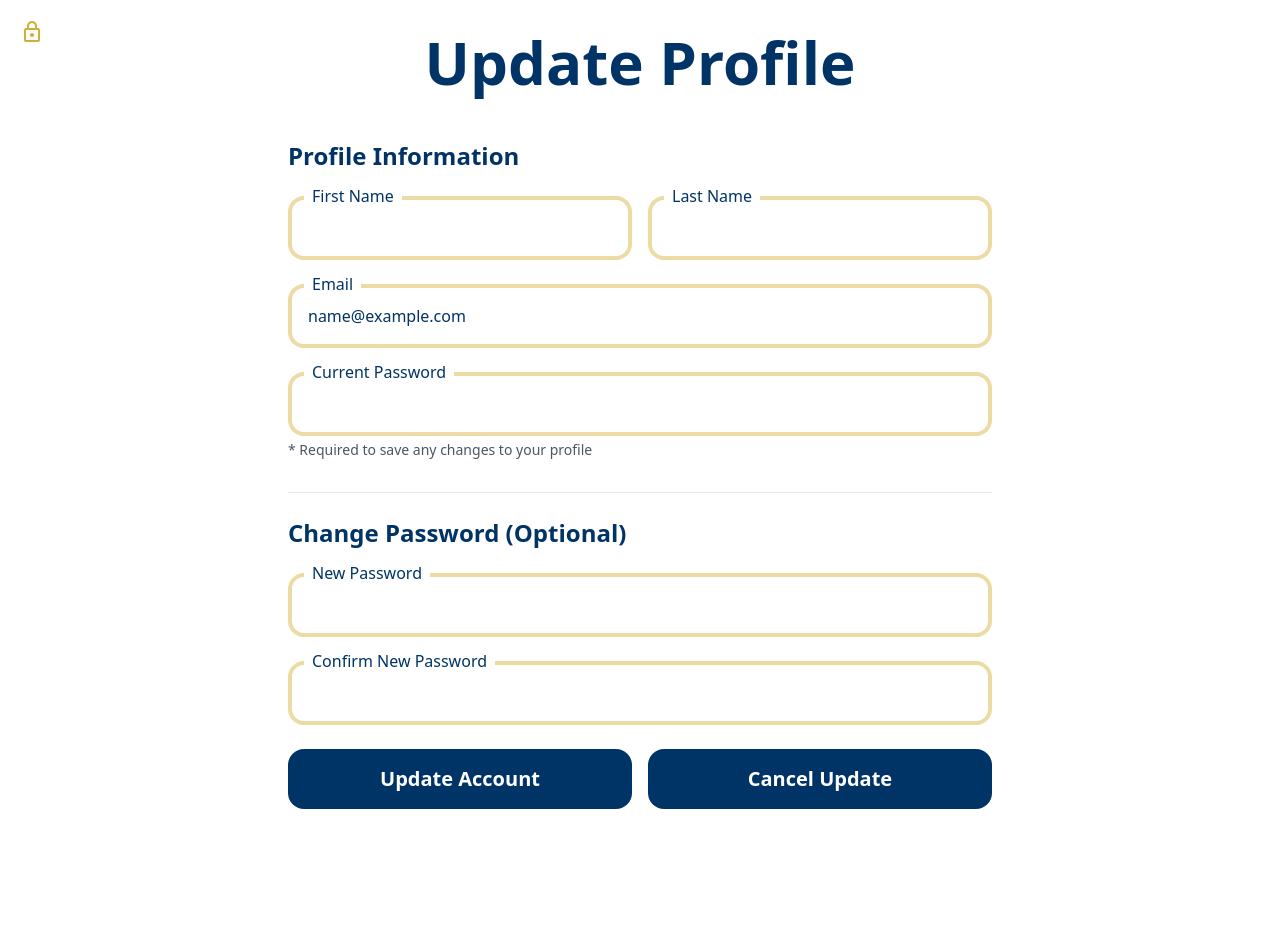
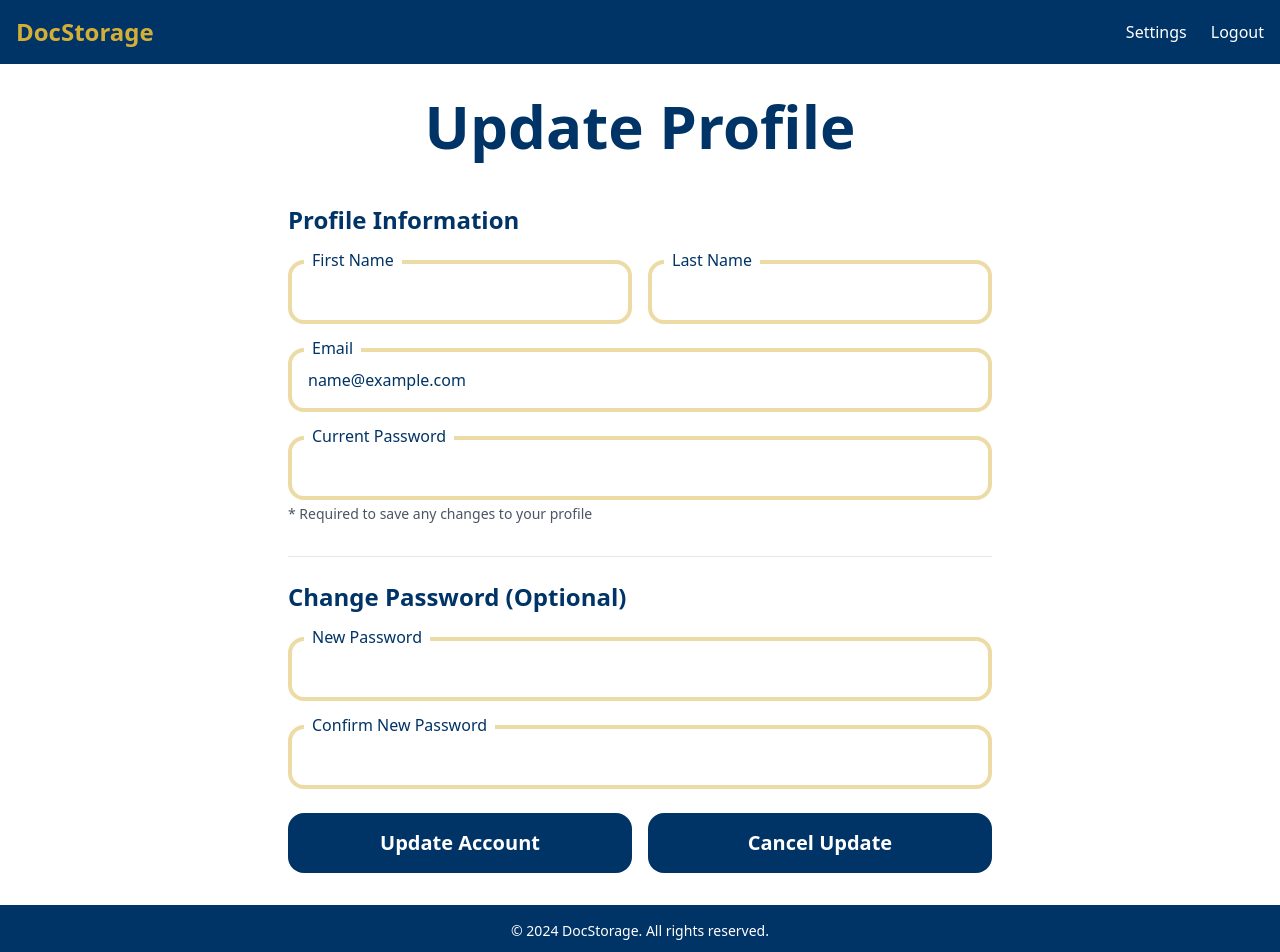
Before and after one commit to acheampe/DocStorage, a Next.js app in the folder frontend/: page /settings in a window 1280 px wide. Shown: the top 952 px of the page. Before the commit the page ends 841 px from the top, so only its background shows below. Built offline with nearby package versions, Linux system fonts and the light colour scheme; sample sign-in values are in the browser's storage.

Commit message:
Added top and bottom borders

```diff
--- a/frontend/src/app/dashboard/page.tsx
+++ b/frontend/src/app/dashboard/page.tsx
@@ -2,7 +2,8 @@
 import React, { useEffect, useState } from 'react'
 import { useRouter } from 'next/navigation'
 import Link from 'next/link'
-import LockIcon from '@/components/LockIcon'
+import Footer from '@/components/Footer'
+// import LockIcon from '@/components/LockIcon'
 
 interface User {
   user_id: number;
@@ -39,7 +40,7 @@ export default function Dashboard() {
   };
 
   return (
-    <div className="min-h-screen bg-white">
+    <div className="min-h-screen flex flex-col bg-white">
       {/* Navigation Bar */}
       <nav className="bg-navy p-4">
         <div className="container mx-auto flex justify-between items-center">
@@ -66,7 +67,7 @@ export default function Dashboard() {
       </nav>
 
       {/* Main Content */}
-      <main className="container mx-auto p-8">
+      <main className="flex-grow container mx-auto p-8">
         <div className="flex justify-between items-center mb-8">
           <h1 className="text-4xl font-bold text-navy">
             Welcome, {user?.first_name}!
@@ -163,6 +164,7 @@ export default function Dashboard() {
           )}
         </section>
       </main>
+      <Footer />
     </div>
   );
 }
--- a/frontend/src/app/settings/page.tsx
+++ b/frontend/src/app/settings/page.tsx
@@ -1,7 +1,9 @@
 'use client'
 import React, { useState, useEffect } from 'react'
 import { useRouter } from 'next/navigation'
-import LockIcon from '@/components/LockIcon'
+import Link from 'next/link'
+import Footer from '@/components/Footer'
+// import LockIcon from '@/components/LockIcon'
 
 interface User {
   user_id: number;
@@ -12,6 +14,7 @@ interface User {
 
 export default function Settings() {
   const router = useRouter();
+  const [user, setUser] = useState<User | null>(null);
   const [showConfirmModal, setShowConfirmModal] = useState(false);
   const [showSuccessModal, setShowSuccessModal] = useState(false);
   const [formData, setFormData] = useState({
@@ -24,13 +27,19 @@ export default function Settings() {
   });
   const [error, setError] = useState('');
 
+  const handleLogout = () => {
+    localStorage.clear();
+    router.push('/login');
+  };
+
   useEffect(() => {
     const userData = localStorage.getItem('user');
     if (!userData) {
       router.push('/login');
       return;
     }
-    const user = JSON.parse(userData);
+    const user: User = JSON.parse(userData);
+    setUser(user);
     setFormData(prev => ({
       ...prev,
       first_name: user.first_name,
@@ -88,9 +97,34 @@ export default function Settings() {
   };
 
   return (
-    <div className="flex min-h-screen justify-center items-center">
-      <LockIcon />
-      <div className="w-full max-w-3xl mx-auto p-8">
+    <div className="min-h-screen flex flex-col bg-white">
+      {/* Navigation Bar */}
+      <nav className="bg-navy p-4">
+        <div className="container mx-auto flex justify-between items-center">
+          <Link href="/dashboard" className="text-gold text-2xl font-bold" title="Return to dashboard home">
+            DocStorage
+          </Link>
+          <div className="flex items-center gap-6">
+            <Link
+              href="/settings"
+              className="text-white hover:text-gold transition-colors"
+              title="Update your profile information and password"
+            >
+              Settings
+            </Link>
+            <button
+              onClick={handleLogout}
+              className="text-white hover:text-gold transition-colors"
+              title="Sign out of your account"
+            >
+              Logout
+            </button>
+          </div>
+        </div>
+      </nav>
+
+      {/* Main Content */}
+      <div className="flex-grow w-full max-w-3xl mx-auto p-8">
         <h1 className="text-6xl font-black text-navy text-center mb-12">Update Profile</h1>
 
         <form onSubmit={handleSubmit} className="space-y-6">
@@ -229,6 +263,7 @@ export default function Settings() {
           </div>
         )}
       </div>
+      <Footer />
     </div>
   );
 }
--- /dev/null
+++ b/frontend/src/components/Footer.tsx
@@ -0,0 +1,14 @@
+'use client'
+import React from 'react'
+
+export default function Footer() {
+  return (
+    <footer className="bg-navy p-4 w-full mt-auto">
+      <div className="container mx-auto flex justify-center items-center">
+        <p className="text-white text-sm">
+          © {new Date().getFullYear()} DocStorage. All rights reserved.
+        </p>
+      </div>
+    </footer>
+  );
+}
```
